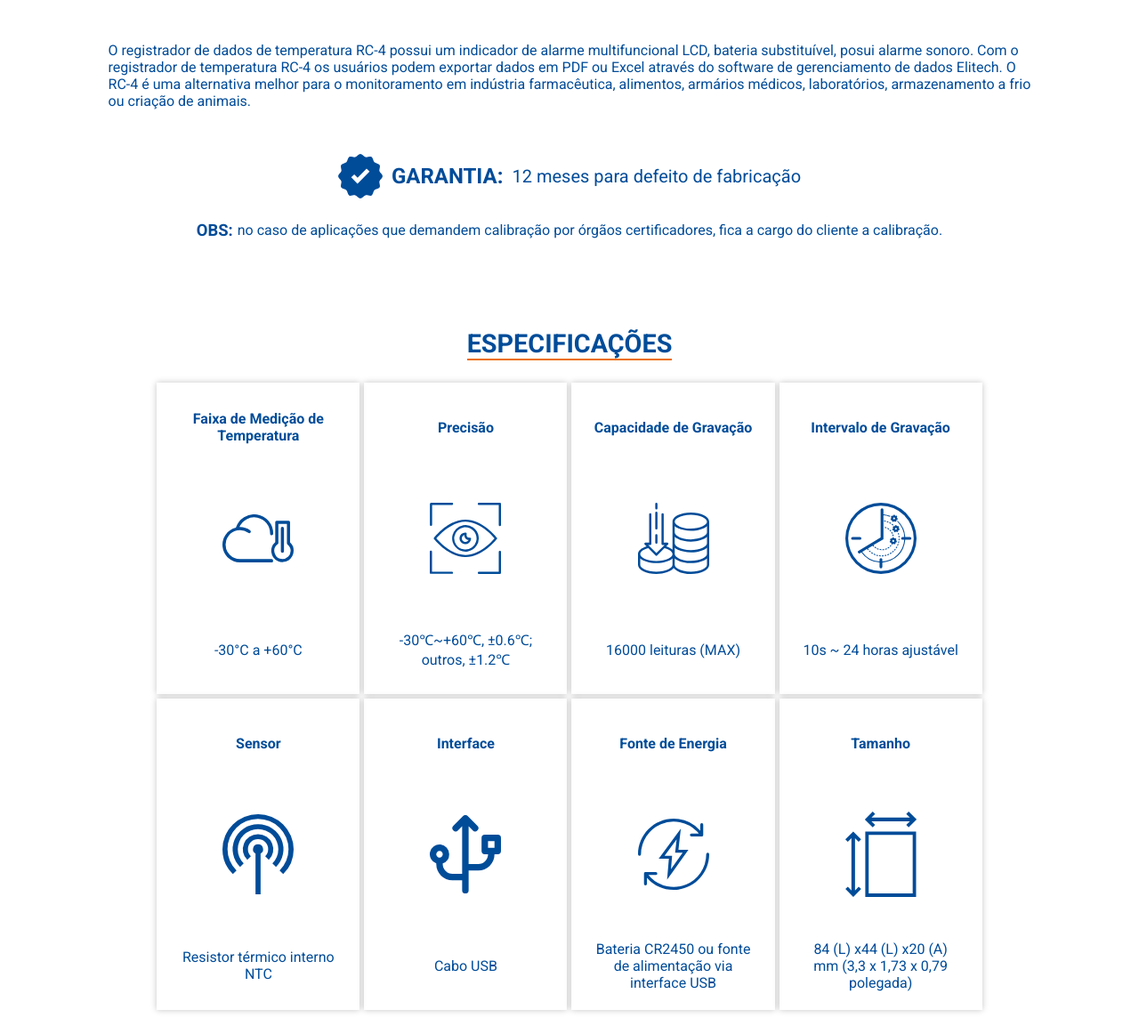
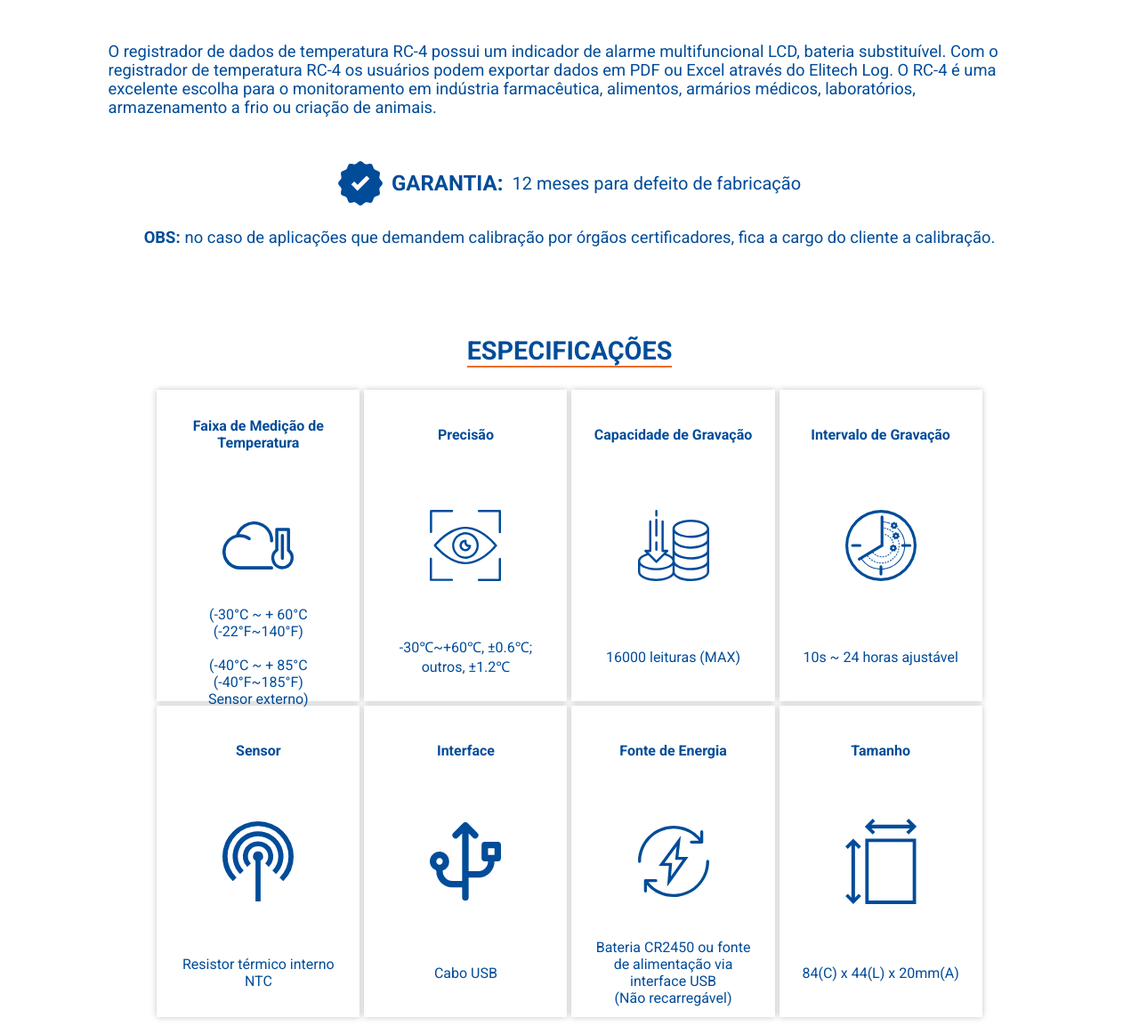
Before and after one commit to wesleyeagles/rc-4, a plain HTML site: page index.html in a window 1280 px wide. Shown: the part 464-1626 px from the top of the page at 89% size. Drawn offline with Linux system fonts and the light colour scheme; grey boxes are pictures that could not be loaded.

Commit message:
Add files via upload

```diff
--- a/assets/css/main.css
+++ b/assets/css/main.css
@@ -67,7 +67,7 @@
 .product-description p {
 
     color: var(--blue);
-    font-size: 2vh;
+    font-size: 2.3vh;
     width: 90%;
 }
 
@@ -116,7 +116,7 @@
 .obs span {
 
     color: var(--blue);
-    font-size: 2vh;
+    font-size: 2.3vh;
 }
 
 .title-h2 {
@@ -192,6 +192,7 @@
 
     display: flex;
     justify-content: center;
+    flex-direction: column;
     align-items: center;
     width: 80%;
     height: 100px;
--- a/index.html
+++ b/index.html
@@ -18,9 +18,8 @@
             </div>
 
             <div class="product-description">
-                <p>O registrador de dados de temperatura RC-4 possui um indicador de alarme multifuncional LCD, bateria substituível,
-                     posui alarme sonoro.  Com o registrador de temperatura RC-4 os usuários podem exportar dados em PDF ou Excel através do
-                     software de gerenciamento de dados Elitech. O RC-4 é uma alternativa melhor para o monitoramento em indústria farmacêutica,
+                <p>O registrador de dados de temperatura RC-4 possui um indicador de alarme multifuncional LCD, bateria substituível. Com o registrador de temperatura RC-4 os usuários podem exportar dados em PDF ou Excel através do
+                     Elitech Log. O RC-4 é uma excelente escolha para o monitoramento em indústria farmacêutica,
                      alimentos, armários médicos, laboratórios, armazenamento a frio ou criação de animais.</p>
             </div>
 
@@ -48,7 +47,9 @@
                         </div>
 
                         <div class="inner-description">
-                            <p>-30°C a +60°C</p>
+                            <p>(-30°C ~ + 60°C (-22°F~140°F)</p>
+                            <br>
+                            <p>(-40°C ~ + 85°C (-40°F~185°F) <br> Sensor externo)</p>
                         </div>
                     </div>
 
@@ -133,6 +134,7 @@
 
                         <div class="inner-description">
                             <p>Bateria CR2450 ou fonte de alimentação via interface USB</p>
+                            <p>(Não recarregável)</p>
                         </div>
                     </div>
 
@@ -146,7 +148,7 @@
                         </div>
 
                         <div class="inner-description">
-                            <p>84 (L) x44 (L) x20 (A) mm (3,3 x 1,73 x 0,79 polegada)</p>
+                            <p>84(C) x 44(L) x 20mm(A)</p>
                         </div>
                     </div>
                 </div>
```
